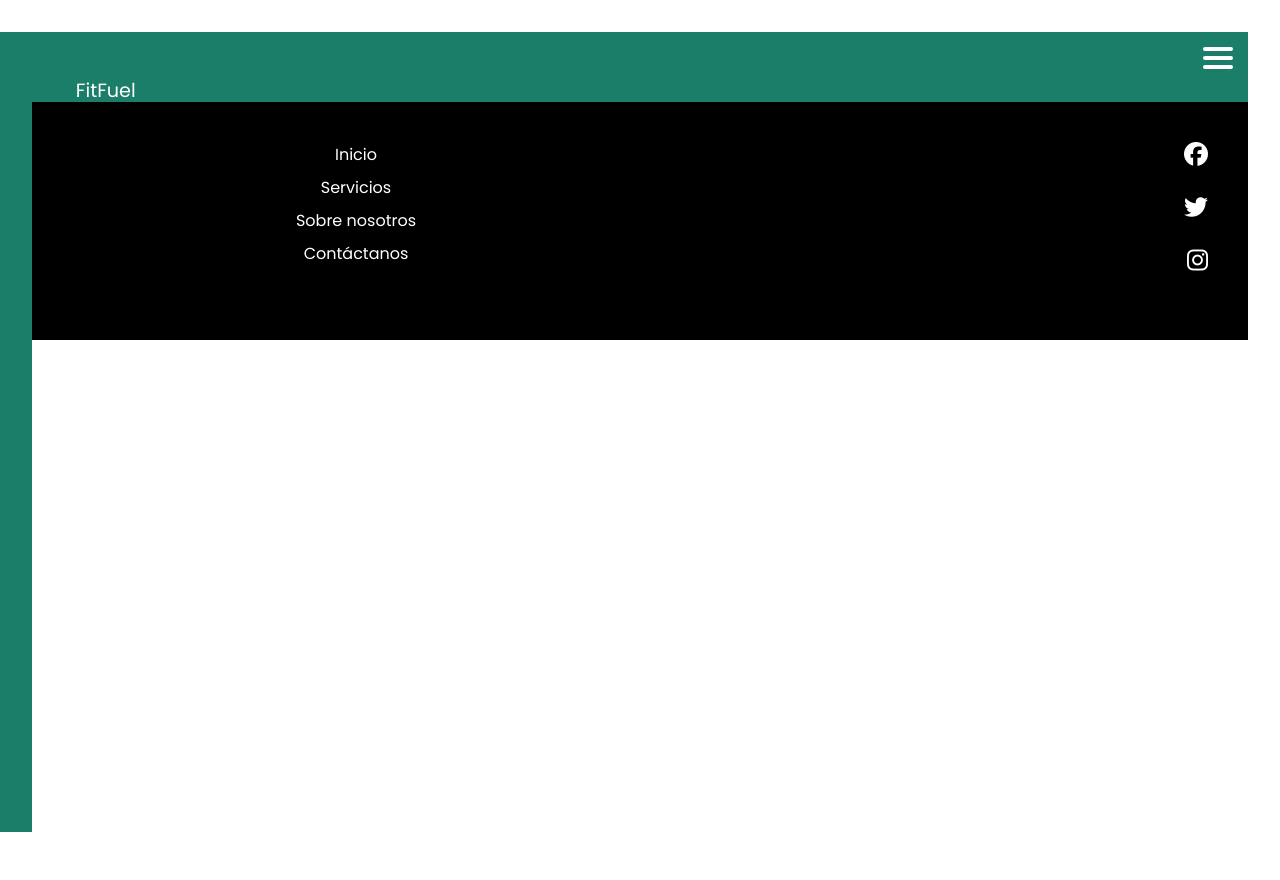
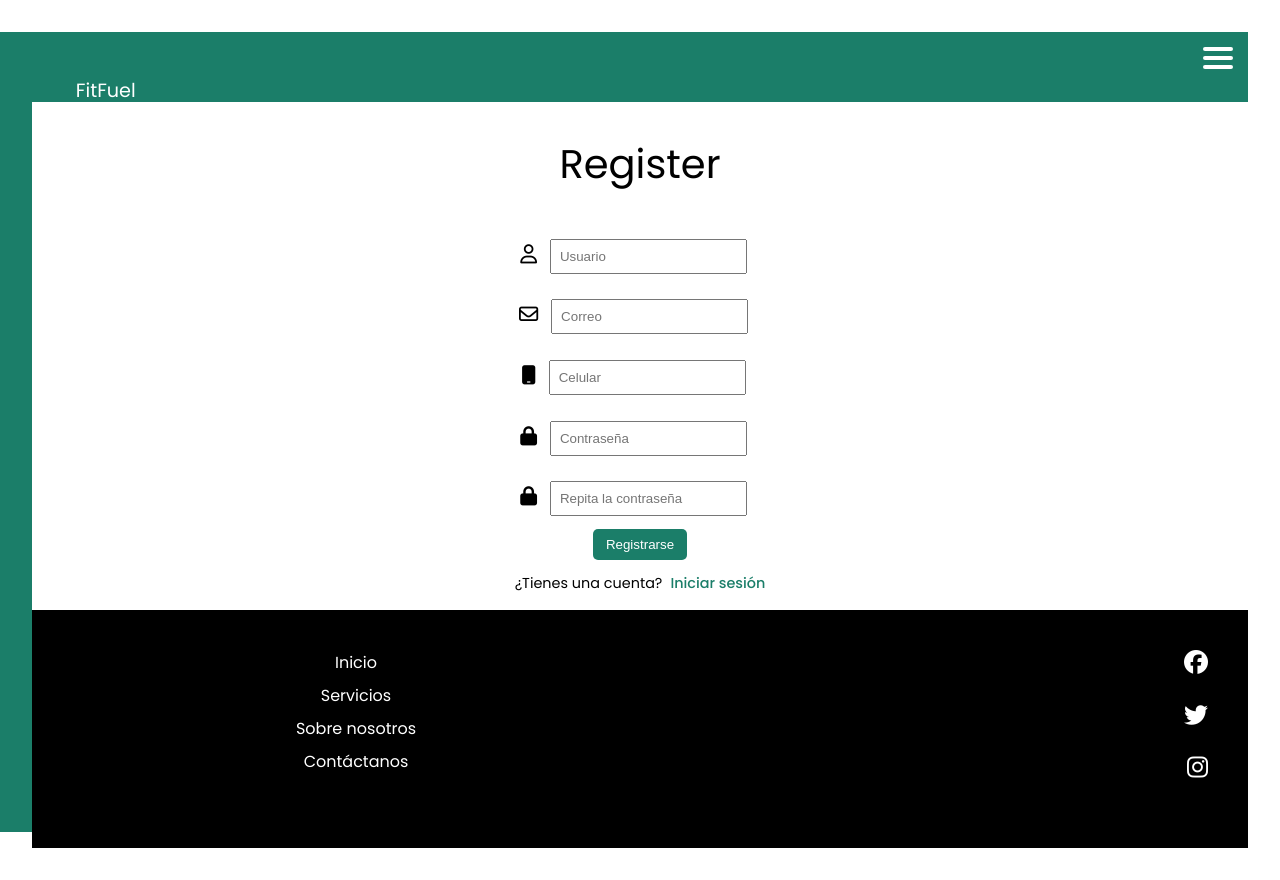
Before and after one commit to 72422998/FitFuel_frontend, a React (Vite) app: page /register in a window 1280 px wide. Before the commit the page ends 832 px from the top, so only its background shows below. Built offline with nearby package versions, Linux system fonts and the light colour scheme.

Commit message:
feat: Registro
Creacion y estilo de formulario de registro

```diff
--- a/src/pages/auth/login/login.css
+++ b/src/pages/auth/login/login.css
@@ -19,8 +19,8 @@
     font-size: 1.2rem;
     display: inline-block;
     margin-top: 1rem;
+}
 
-}
 .Login_redes{
     padding-right: 1rem;
     padding-left: 1rem;
--- a/src/pages/auth/registro/Register.jsx
+++ b/src/pages/auth/registro/Register.jsx
@@ -1,9 +1,36 @@
 import React from 'react'
+import { Link } from 'react-router-dom'
+import './register.css'
 
 function Register() {
   return (
-    <section>
-
+    <section className='Nutricionist_register'>
+      <h1 className='Register_title'>Register</h1>
+      <form action="" className='Register_form'>
+        <div className='Register_wrapper_user'>
+          <i class="fa-regular fa-user Register_icon user"></i>
+          <input className='Register_input user' type="text" placeholder='Usuario'/>
+        </div>
+        <div className='Register_wrapper_email'>
+          <i className="fa-regular fa-envelope Register_icon email"></i>
+          <input className='Register_input email' type="email" placeholder='Correo'/>
+        </div>
+        <div className='Register_wrapper_celular'>
+          <i class="fa-solid fa-mobile Register_icon celular"></i>
+          <input className='Register_input celular' type="tel" placeholder='Celular'/>
+        </div>
+        <div className='Register_wrapper_password'>
+          <i className="fa-solid fa-lock Register_icon password"></i>
+          <input className='Register_input password' type="password" placeholder='Contraseña'/>
+        </div>
+        <div className='Register_wrapper_password_repeat'>
+          <i className="fa-solid fa-lock Register_icon password"></i>
+          <input className='Register_input password_repeat' type="password" placeholder='Repita la contraseña'/>
+        </div>
+        <button className='Register_button'>Registrarse</button>
+      </form>
+      <p className='Register_redirect'>¿Tienes una cuenta?<Link to='/login'
+         className='Register_link'>Iniciar sesión</Link></p>
     </section>
   )
 }
--- a/src/pages/auth/registro/register.css
+++ b/src/pages/auth/registro/register.css
@@ -0,0 +1,46 @@
+.Register_title {
+    font-size: 2.5rem;
+    text-align: center;
+    font-weight: 400;
+    margin: 2rem 2rem;
+}
+.Register_form {
+    display: flex;
+    justify-content: center;
+    flex-direction: column;
+    align-items: center;
+}
+.Register_input{
+    padding: 0.5rem;
+    margin: 0.8rem;
+}
+
+.Register_icon{
+    font-size: 1.2rem;
+    display: inline-block;
+    margin-top: 1rem;
+}
+
+.Register_button {
+    padding: 0.5rem;
+    background-color: #1B7E69;
+    color: #ffffff;
+    border: none;
+    padding-left: 0.8rem;
+    padding-right: 0.8rem;
+    margin-bottom: 0.8rem;
+    border-radius: 5px;
+}
+
+.Register_redirect {
+    font-size: 0.9rem;
+    text-align: center;
+    margin-bottom: 1rem;
+}
+
+.Register_link{
+    margin-left: 0.5rem;
+    color: #1B7E69;
+    text-decoration: none;
+    font-weight: 500;
+}
```
